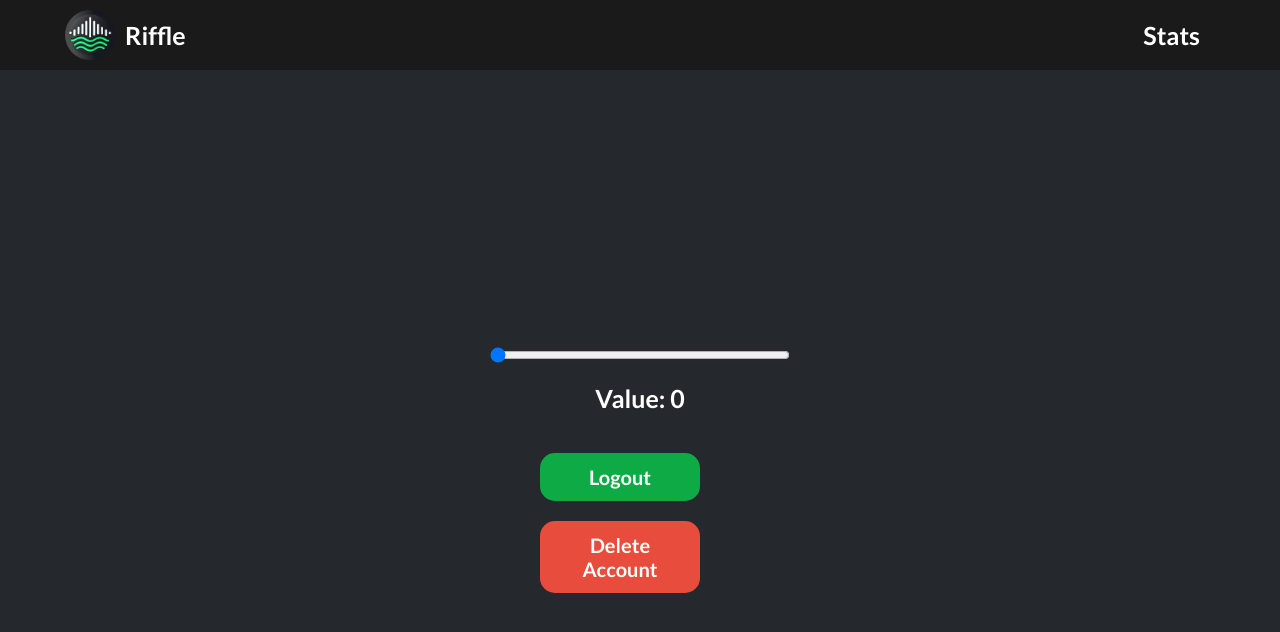
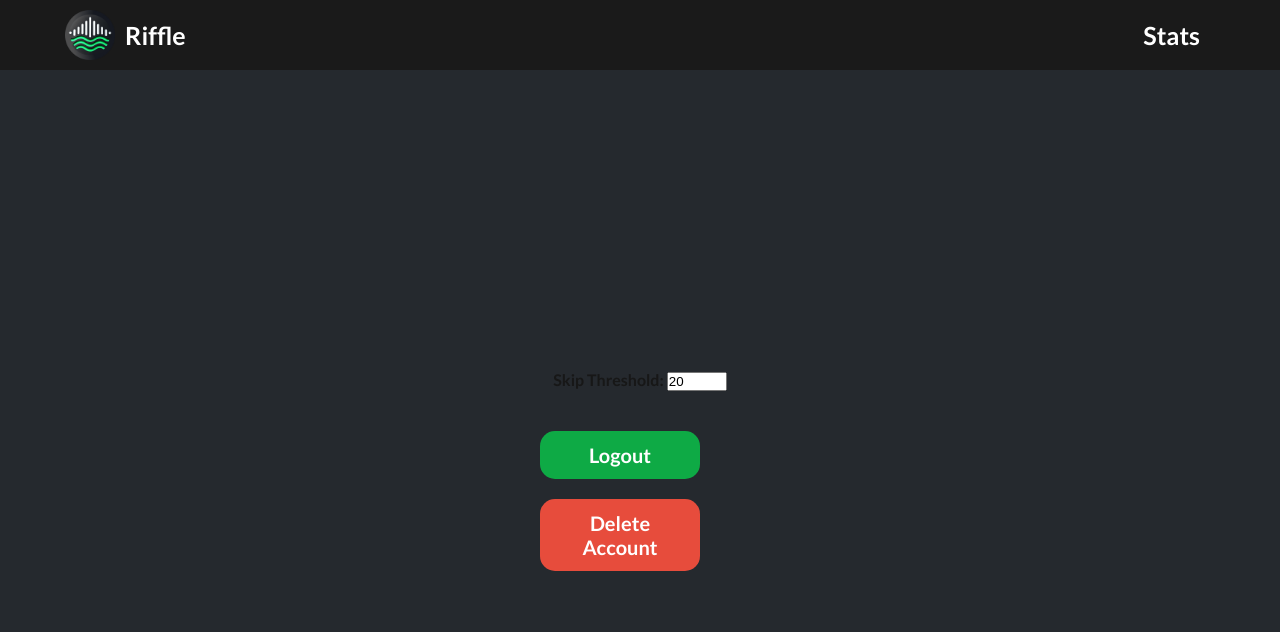
Before and after one commit to cramosme/Riffle-Web, a Next.js app: page /settings/1 in a window 1280 px wide. Shown: the top 632 px of the page. Built offline with nearby package versions, Linux system fonts and the light colour scheme; no server answers.

Commit message:
Added text box for skip threshold

```diff
--- a/src/app/settings/[spotify_id]/page.jsx
+++ b/src/app/settings/[spotify_id]/page.jsx
@@ -1,12 +1,32 @@
 "use client";
 
-import React, { useState } from "react";
+import React, { useState, useEffect } from "react";
 import styles from "./page.module.css";
 import Button from "@/components/Button";
 import buttonStyles from "@/components/Button.module.css";
 
-export default function MySlider() {
-   const [sliderValue, setSliderValue] = useState(0);
+export default function Settings() {
+   const [skipThreshold, setSkipThreshold] = useState(20);
+
+   // Fetch current settings
+   useEffect(() => {
+      const fetchSettings = async () => {
+         try{
+            const userId = localStorage.getItem("user_id");
+            const response = await fetch(`http://localhost:3000/settings/${userId}`);
+
+            if( response.ok ){
+               const data = await response.json();
+               setSkipThreshold(data["settings"]["skip_threshold"]);
+            }
+         } catch(error){
+            console.error("Error fetching settings:", error);
+         }
+      };
+
+      fetchSettings();
+   }, []);
+
 
    // Logout function, pretty straightforward just clear out the stored info and redirect to homepage
    const handleLogout = () => {
@@ -43,15 +63,19 @@ export default function MySlider() {
 
    return (
       <div className={styles.container}>
-         <input
-            type="range"
-            min="0"
-            max="100"
-            value={sliderValue}
-            className={styles.slider}
-            onChange={(e) => setSliderValue(parseFloat(e.target.value))}
-         />
-         <p className={styles.sliderValue}>Value: {sliderValue.toFixed(0)}</p>
+
+         {/* Skip threshold stuff */}
+         <div>
+            <label htmlFor="skipThreshold">Skip Threshold: </label>
+            <input
+               type="number"
+               id="skipThreshold"
+               value={skipThreshold}
+               min="1"
+               max="100"
+            />
+         </div>
+
 
          {/* Add buttons */}
          <div className={buttonStyles.buttonsContainer}>
--- a/src/app/settings/[spotify_id]/page.module.css
+++ b/src/app/settings/[spotify_id]/page.module.css
@@ -9,13 +9,3 @@
    background-color: #25292e;
    height: 100vh;
 }
-
-.slider {
-   width: 300px;
-}
-
-.sliderValue {
-   color: #fff;
-   font-size: 25px;
-   margin-top: 20px;
- }
--- a/src/app/stats/[spotify_id]/page.jsx
+++ b/src/app/stats/[spotify_id]/page.jsx
@@ -4,7 +4,7 @@ import { useState, useEffect } from 'react';
 import Image from 'next/image';
 import styles from './page.module.css';
 
-export default function Stats({ params }) {
+export default function Stats() {
   const [profileData, setProfileData] = useState(null);
   const [artistData, setArtistData] = useState(null);
   const [trackData, setTrackData] = useState(null);
```
